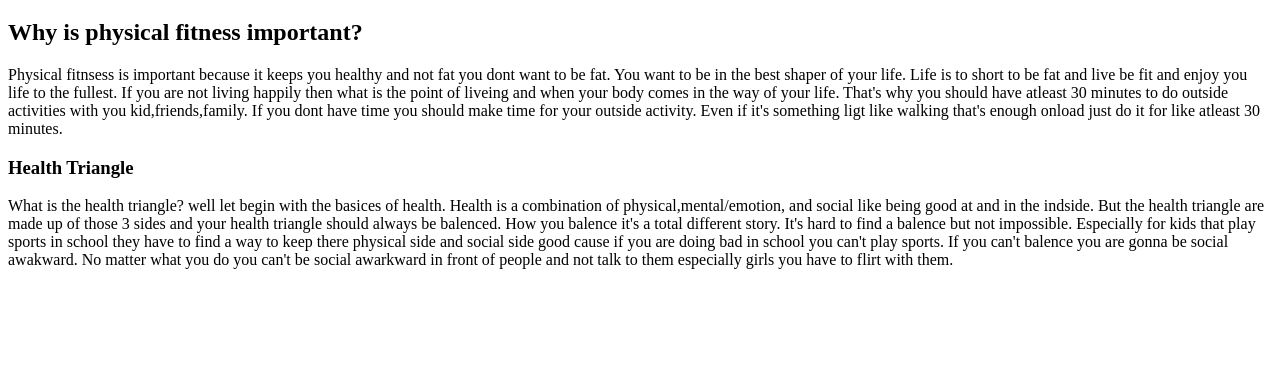
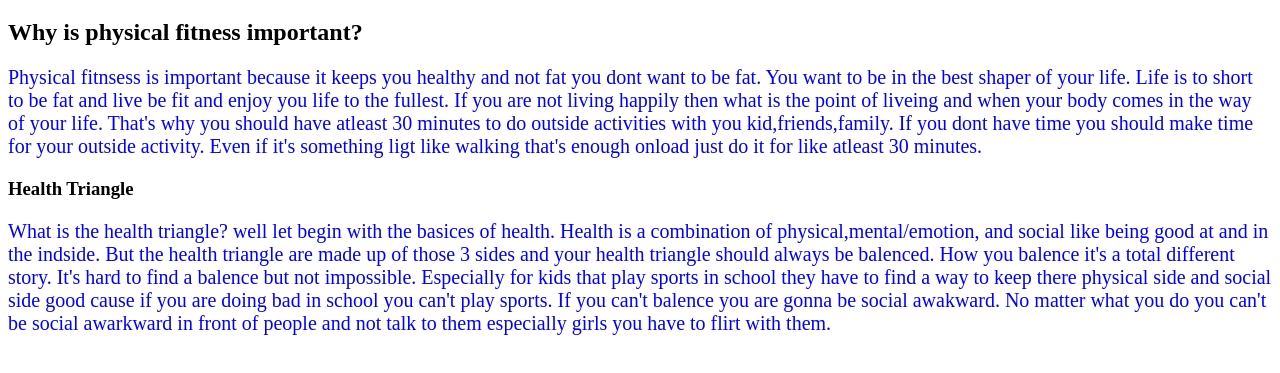
Before and after one commit to bimal12345/MyWebsite-, a plain HTML site: page index.html in a window 1280 px wide. Shown: the part 87-460 px from the top of the page. Drawn offline with Linux system fonts and the light colour scheme.

Commit message:
Added new color

```diff
--- a/index.html
+++ b/index.html
@@ -5,7 +5,11 @@
         <meta charset="utf-8">
         <meta name= "This is a website telling you why you should be phyically active and not a fat dude.">
         <meta name= "Acive,No pain No gain,Motivation,Challenge">
+
+        <link rel="stylesheet" type="text/css" href="styles.css">
     </head>
+
+
       <body>
 
 
@@ -22,10 +26,10 @@
             </header>
 
 
-          <section>
+          <section id="section1">
 
             <h2>Why is physical fitness important?</h2>
-            <p>  Physical fitnsess is important because it keeps you healthy and
+            <p> Physical fitnsess is important because it keeps you healthy and
           not fat you dont want to be fat. You want to be in the best shaper of your life.
           Life is to short to be fat and live be fit and enjoy you life to the fullest.
           If you are not living happily then what is the point of liveing and when your
@@ -35,7 +39,7 @@
     do it for like atleast 30 minutes. </P>
         </section>
 
-            <section>
+            <section id = "section2">
               <h3>Health Triangle</h3>
          <P> What is the health triangle? well let begin with the basices of health.
           Health is a combination of physical,mental/emotion, and social like being good at and
--- /dev/null
+++ b/styles.css
@@ -0,0 +1,6 @@
+p {
+font-size: 20px;
+color: blue;
+
+
+}
```
Also changed, not shown: Advantages.html (+1 -0 lines), Disadvantages.html (+1 -0 lines).
